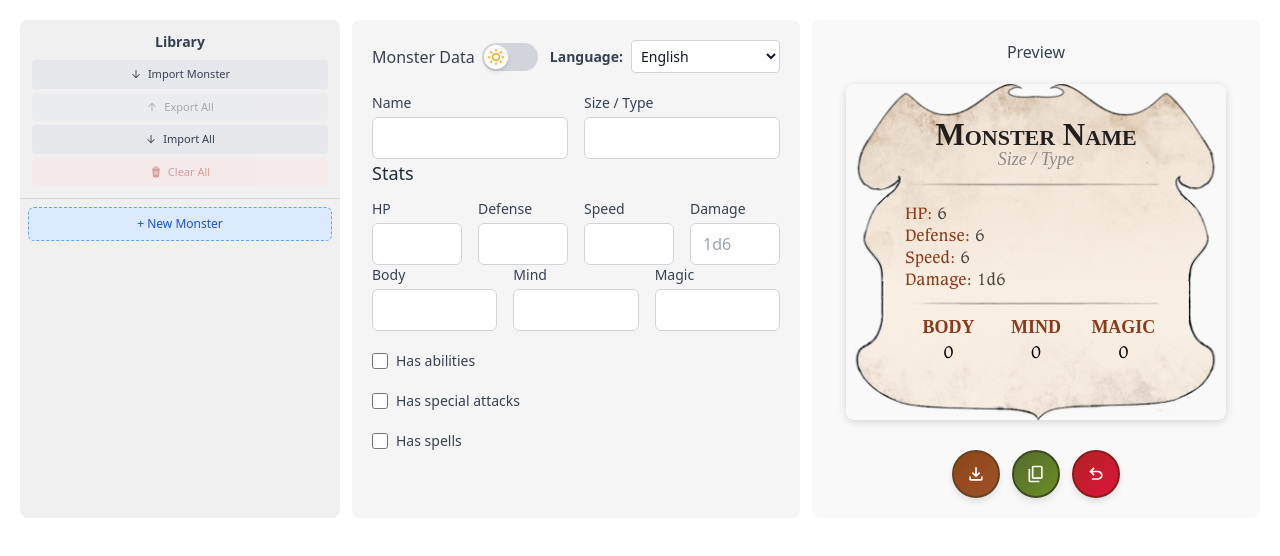
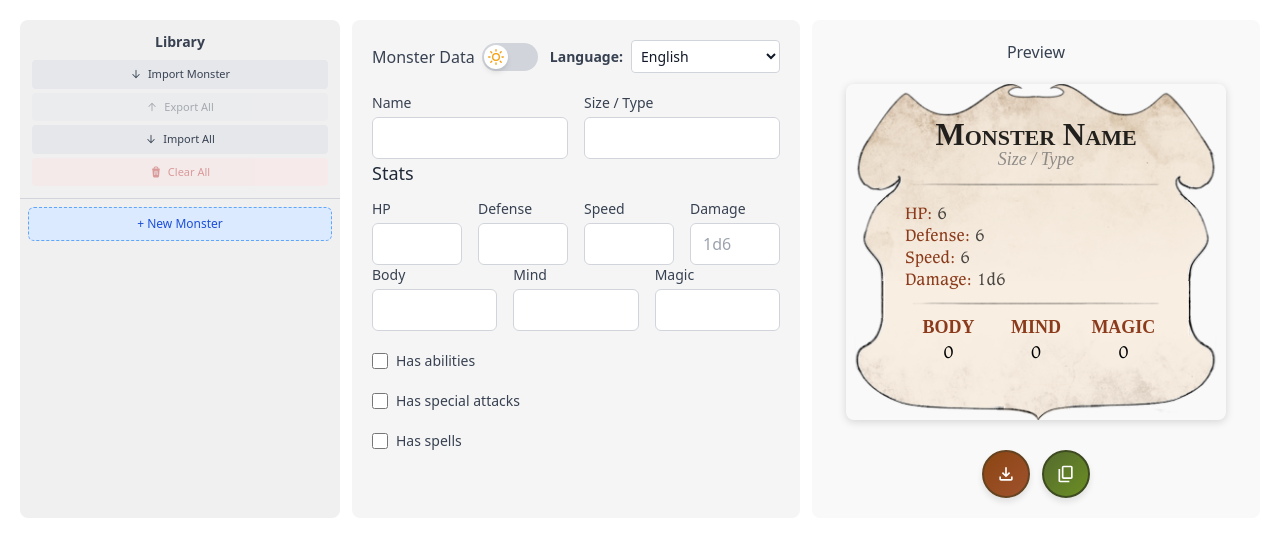
Before and after one commit to bpiccia/omios-ures-monster-card-builder, a React (Vite) app: page / in a window 1280 px wide. Shown: the top 556 px of the page. Built offline with nearby package versions, Linux system fonts and the light colour scheme; a web font is replaced by a local one.

Commit message:
fix: translations

```diff
--- a/src/MonsterCardMaker.tsx
+++ b/src/MonsterCardMaker.tsx
@@ -417,7 +417,7 @@ export default function MonsterCardMaker({
           {/* Export PNG */}
           <RoundButton
             onClick={exportPng}
-            title="Export PNG"
+            title={dict.exportPng}
             bgFrom="#8B4513"
             bgTo="#A0522D"
             borderColor="#654321"
@@ -427,22 +427,12 @@ export default function MonsterCardMaker({
           {/* Copy PNG */}
           <RoundButton
             onClick={copyPng}
-            title="Copy PNG to clipboard"
+            title={dict.copyPng}
             bgFrom="#556B2F"
             bgTo="#6B8E23"
             borderColor="#3E4B21"
           >
             <img src={getAssetUrl("/clipboard.svg")} alt="Copy" style={{ width: '24px', height: '24px', filter: 'brightness(0) invert(1)' }} />
-          </RoundButton>
-          {/* Reset */}
-          <RoundButton
-            onClick={handleReset}
-            title="Reset form"
-            bgFrom="#B22222"
-            bgTo="#DC143C"
-            borderColor="#8B1A1A"
-          >
-            <img src={getAssetUrl("/reset.svg")} alt="Reset" style={{ width: '24px', height: '24px', filter: 'brightness(0) invert(1)' }} />
           </RoundButton>
         </div>
       </div>
--- a/src/components/CardContent.tsx
+++ b/src/components/CardContent.tsx
@@ -52,9 +52,9 @@ export function CardContent({
 				}}
 			>
 				{/* Title and basic info */}
-				<div className="monster-title">{monster.name || "Monster Name"}</div>
+				<div className="monster-title">{monster.name || dict.defaultName}</div>
 				<div className="monster-size-type">
-					{monster.sizeType || "Size / Type"}
+					{monster.sizeType || dict.defaultSizeType}
 				</div>
 
 				<div className="linebreak-container linebreak-small">
--- a/src/components/MonsterLibrary.tsx
+++ b/src/components/MonsterLibrary.tsx
@@ -83,7 +83,7 @@ export function MonsterLibrary({
               : 'bg-transparent border-gray-300 dark:border-gray-600 text-gray-500 dark:text-gray-400 hover:bg-gray-50 dark:hover:bg-gray-800 hover:border-gray-400 dark:hover:border-gray-500'
           }`}
         >
-          + New Monster
+          {dict.newMonster}
         </button>
       </div>
     </div>
--- a/src/constants.ts
+++ b/src/constants.ts
@@ -66,7 +66,10 @@ export const dictionaries: Record<Language, Dictionary> = {
     duplicatePrompt: "Enter a name for the duplicated monster:",
     emptyLibrary: "No saved monsters yet",
     monsterSaved: "Monster saved!",
-    noName: "Unnamed Monster"
+    noName: "Unnamed Monster",
+    newMonster: "+ New Monster",
+    defaultName: "Monster Name",
+    defaultSizeType: "Size / Type"
   },
   "pt-BR": {
     title: "Criador de Cartas de Monstro",
@@ -111,7 +114,7 @@ export const dictionaries: Record<Language, Dictionary> = {
     deleteMonster: "Excluir",
     duplicateMonster: "Duplicar",
     exportJson: "Exportar JSON",
-    importJson: "Importar JSON",
+    importJson: "Importar Monstro",
     exportAll: "Exportar Todos",
     importAll: "Importar Todos",
     clearAll: "Limpar Tudo",
@@ -120,7 +123,10 @@ export const dictionaries: Record<Language, Dictionary> = {
     duplicatePrompt: "Digite um nome para o monstro duplicado:",
     emptyLibrary: "Nenhum monstro salvo ainda",
     monsterSaved: "Monstro salvo!",
-    noName: "Monstro Sem Nome"
+    noName: "Monstro Sem Nome",
+    newMonster: "+ Novo Monstro",
+    defaultName: "Nome do Monstro",
+    defaultSizeType: "Porte / Tipo"
   }
 } as const;
 
--- a/src/types.ts
+++ b/src/types.ts
@@ -94,4 +94,7 @@ export interface Dictionary {
   emptyLibrary: string;
   monsterSaved: string;
   noName: string;
+  newMonster: string;
+  defaultName: string;
+  defaultSizeType: string;
 }
```
